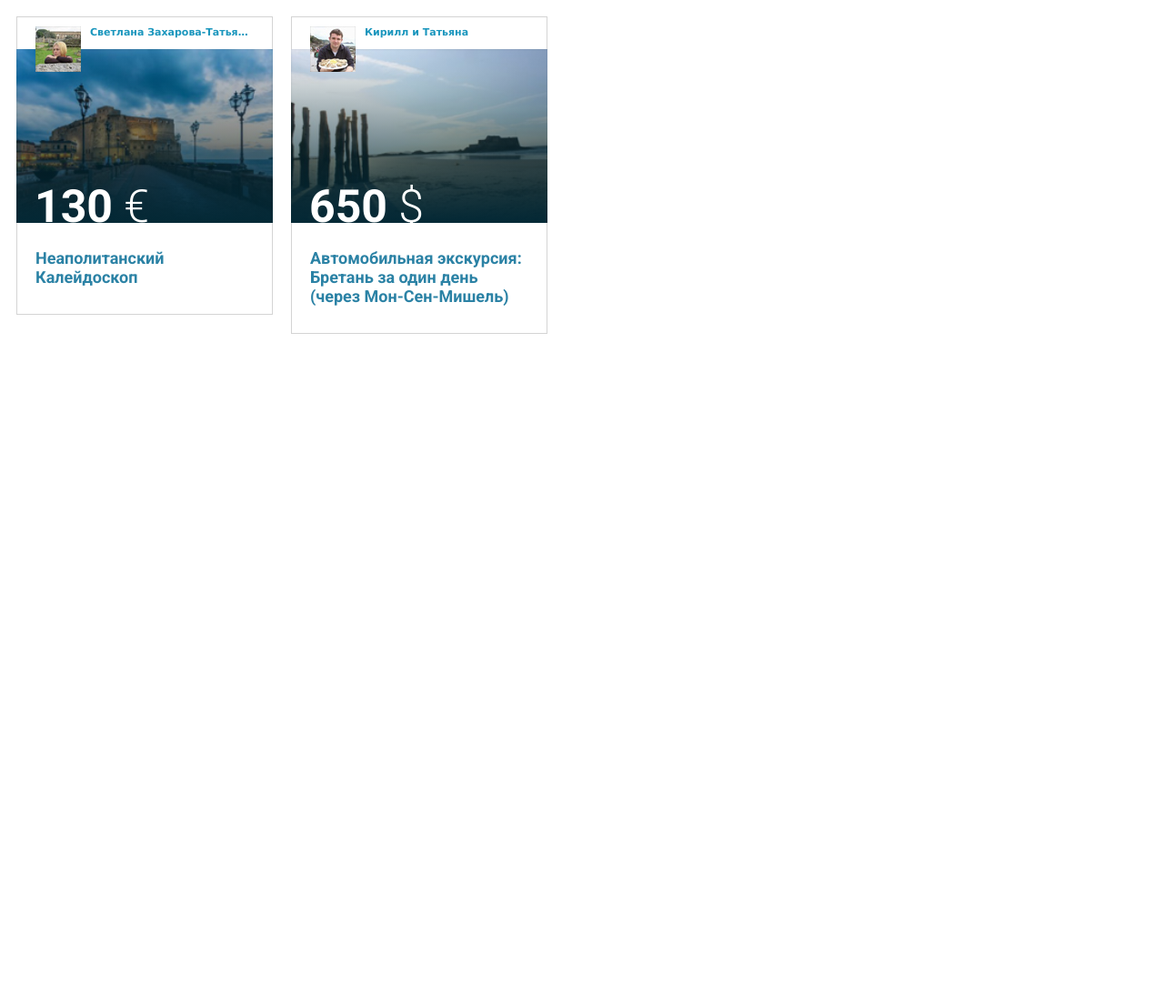
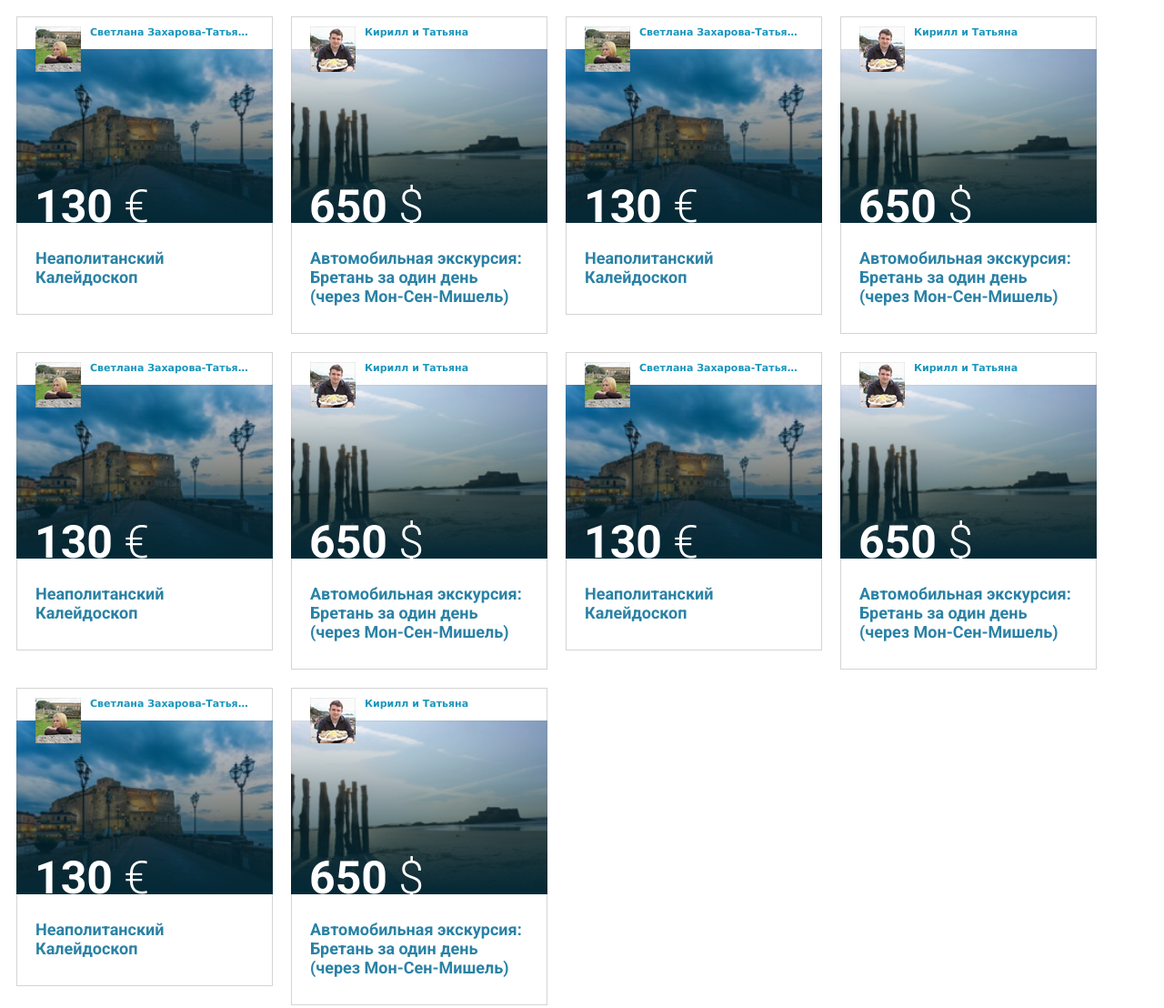
Before and after one commit to rkkmkkfx/vacancy19492468, a plain HTML site: page index.html in a window 1280 px wide. Shown: the whole page at 91% size. Before the commit the page ends 800 px from the top, so only its background shows below. Drawn offline with Linux system fonts and the light colour scheme.

Commit message:
more cards

```diff
--- a/index.html
+++ b/index.html
@@ -35,6 +35,110 @@
                     <p>Автомобильная экскурсия: Бретань за один день (через Мон-Сен-Мишель)</p>
                 </main>
             </article>
+            <article>
+                <header>
+                    <img src="img/userpic-1.jpg" alt="">
+                    <h4>Светлана Захарова-Татьяна Захарова</h4>
+                </header>
+                <main>
+                    <figure>
+                        <img src="img/pic-1.jpg" alt="">
+                        <figcaption><big><b>130</b> &euro;</big></figcaption>
+                    </figure>
+                    <p>Неаполитанский Калейдоскоп</p>
+                </main>
+            </article>
+            <article>
+                <header>
+                    <img src="img/userpic-2.jpg" alt="">
+                    <h4>Кирилл и Татьяна</h4>
+                </header>
+                <main>
+                    <figure>
+                        <img src="img/pic-2.jpg" alt="">
+                        <figcaption><big><b>650</b> &#36;</big></figcaption>
+                    </figure>
+                    <p>Автомобильная экскурсия: Бретань за один день (через Мон-Сен-Мишель)</p>
+                </main>
+            </article>
+            <article>
+                <header>
+                    <img src="img/userpic-1.jpg" alt="">
+                    <h4>Светлана Захарова-Татьяна Захарова</h4>
+                </header>
+                <main>
+                    <figure>
+                        <img src="img/pic-1.jpg" alt="">
+                        <figcaption><big><b>130</b> &euro;</big></figcaption>
+                    </figure>
+                    <p>Неаполитанский Калейдоскоп</p>
+                </main>
+            </article>
+            <article>
+                <header>
+                    <img src="img/userpic-2.jpg" alt="">
+                    <h4>Кирилл и Татьяна</h4>
+                </header>
+                <main>
+                    <figure>
+                        <img src="img/pic-2.jpg" alt="">
+                        <figcaption><big><b>650</b> &#36;</big></figcaption>
+                    </figure>
+                    <p>Автомобильная экскурсия: Бретань за один день (через Мон-Сен-Мишель)</p>
+                </main>
+            </article>
+            <article>
+                <header>
+                    <img src="img/userpic-1.jpg" alt="">
+                    <h4>Светлана Захарова-Татьяна Захарова</h4>
+                </header>
+                <main>
+                    <figure>
+                        <img src="img/pic-1.jpg" alt="">
+                        <figcaption><big><b>130</b> &euro;</big></figcaption>
+                    </figure>
+                    <p>Неаполитанский Калейдоскоп</p>
+                </main>
+            </article>
+            <article>
+                <header>
+                    <img src="img/userpic-2.jpg" alt="">
+                    <h4>Кирилл и Татьяна</h4>
+                </header>
+                <main>
+                    <figure>
+                        <img src="img/pic-2.jpg" alt="">
+                        <figcaption><big><b>650</b> &#36;</big></figcaption>
+                    </figure>
+                    <p>Автомобильная экскурсия: Бретань за один день (через Мон-Сен-Мишель)</p>
+                </main>
+            </article>
+            <article>
+                <header>
+                    <img src="img/userpic-1.jpg" alt="">
+                    <h4>Светлана Захарова-Татьяна Захарова</h4>
+                </header>
+                <main>
+                    <figure>
+                        <img src="img/pic-1.jpg" alt="">
+                        <figcaption><big><b>130</b> &euro;</big></figcaption>
+                    </figure>
+                    <p>Неаполитанский Калейдоскоп</p>
+                </main>
+            </article>
+            <article>
+                <header>
+                    <img src="img/userpic-2.jpg" alt="">
+                    <h4>Кирилл и Татьяна</h4>
+                </header>
+                <main>
+                    <figure>
+                        <img src="img/pic-2.jpg" alt="">
+                        <figcaption><big><b>650</b> &#36;</big></figcaption>
+                    </figure>
+                    <p>Автомобильная экскурсия: Бретань за один день (через Мон-Сен-Мишель)</p>
+                </main>
+            </article>
         </main>
         <footer></footer>
     </body>
```
